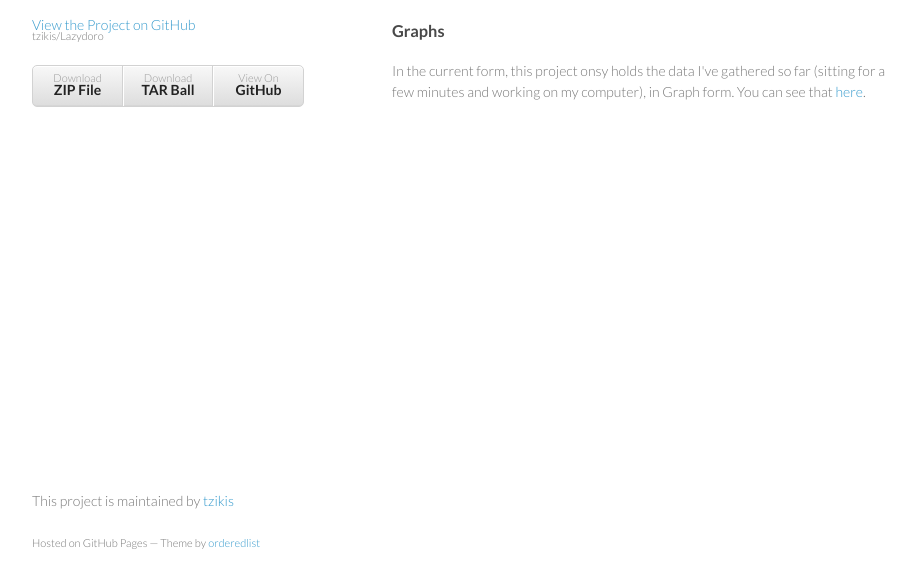
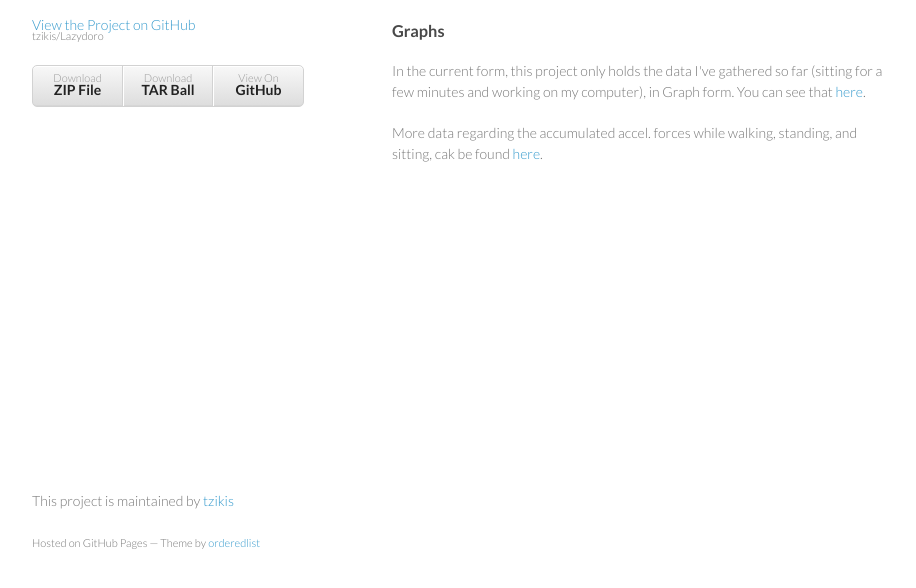
Before and after one commit to tzikis/Lazydoro, a plain HTML site: page index.html in a window 1280 px wide. Shown: the part 178-766 px from the top of the page, without its empty margins (178-1094 px from the left). Drawn offline with Linux system fonts and the light colour scheme.

Commit message:
Added description to the new graph

```diff
--- a/index.html
+++ b/index.html
@@ -37,8 +37,12 @@
 <h3>
 <a id="authors-and-contributors" class="anchor" href="#authors-and-contributors" aria-hidden="true"><span class="octicon octicon-link"></span></a>Graphs</h3>
 
-In the current form, this project onsy holds the data I've gathered so far (sitting for a few minutes and working on my computer), in Graph form. You can see that <a href="graph.html">here</a>.
-
+<p>
+In the current form, this project only holds the data I've gathered so far (sitting for a few minutes and working on my computer), in Graph form. You can see that <a href="graph.html">here</a>.
+</p>
+<p>
+More data regarding the accumulated accel. forces while walking, standing, and sitting, cak be found <a href="graph-comparison.html">here</a>.
+</p>
       </section>
       <footer>
         <p>This project is maintained by <a href="https://github.com/tzikis">tzikis</a></p>
```
